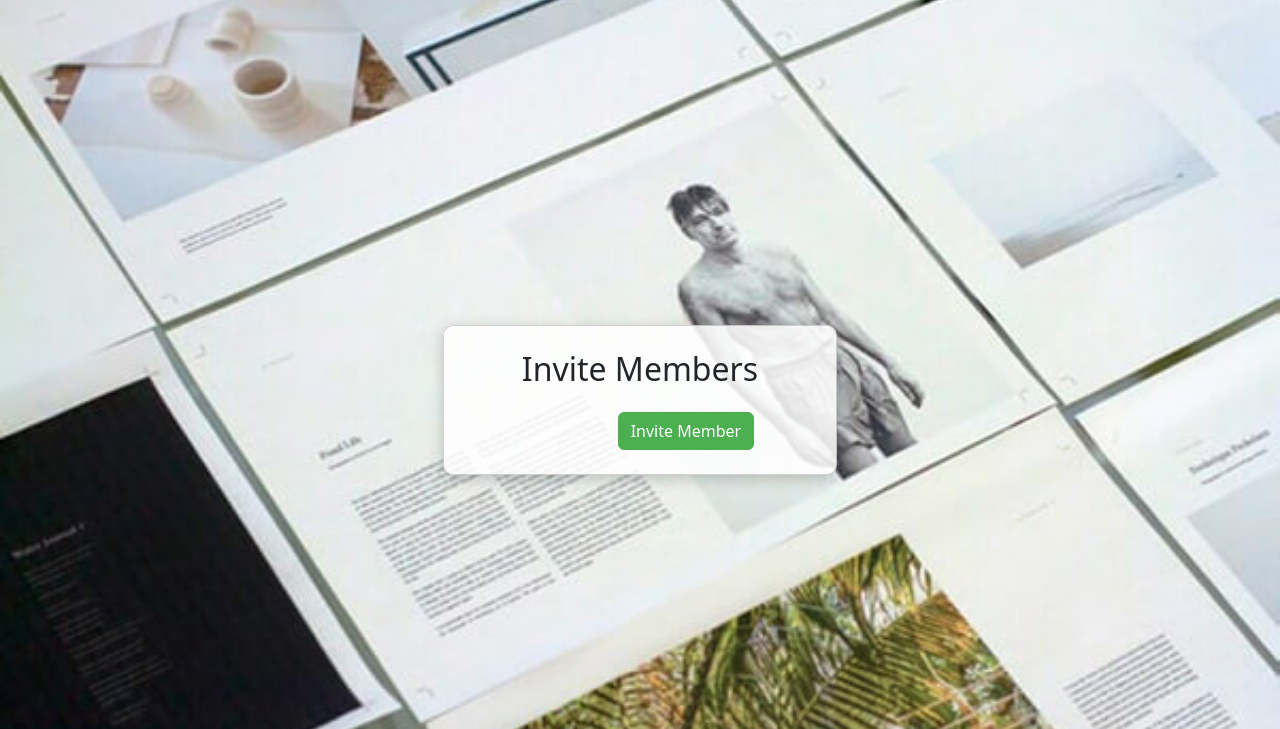
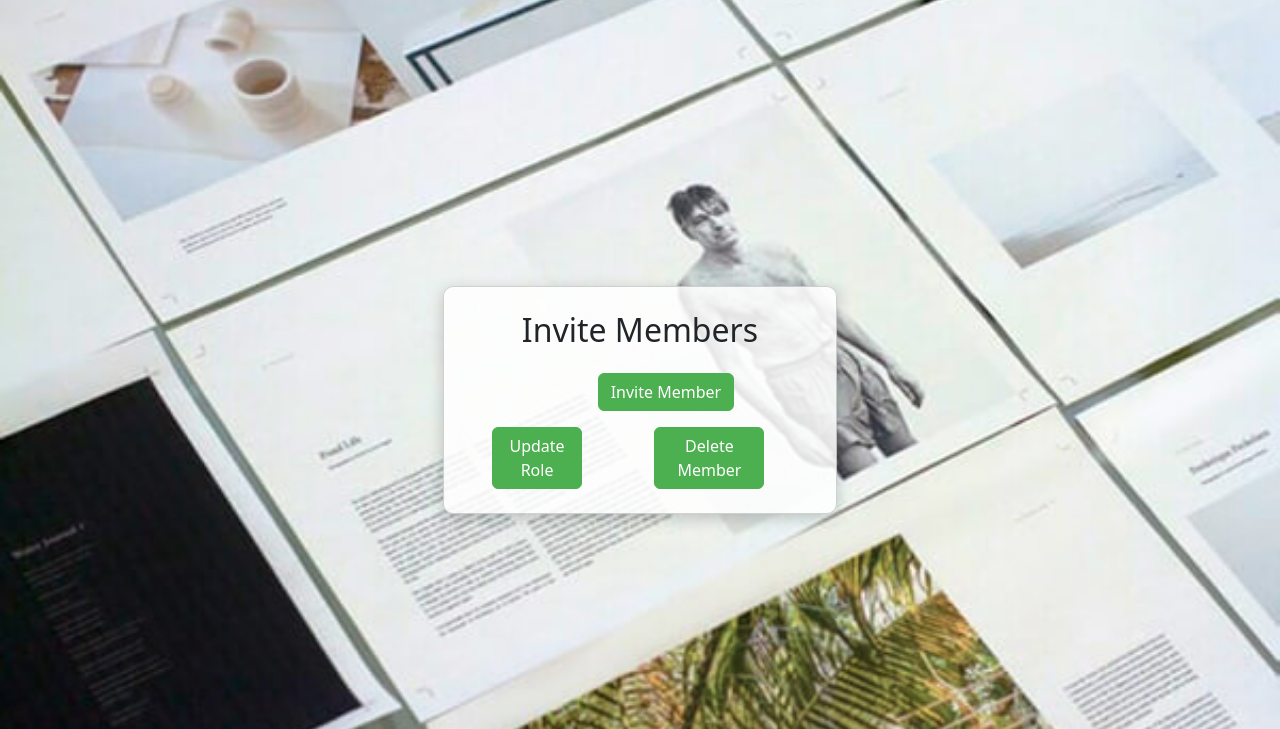
Before and after one commit to Gdon18/Product-Fusion-task, a Django app: template Organizations_app/templates/invitmember.html in a window 1280 px wide. Shown: the top 729 px of the page. Run offline with Django 5.2, Linux system fonts and the light colour scheme; the template is opened without the code that fills it: most values are stand-ins (such as "Sample title", 1, 10 or a date in 2020).

Commit message:
final commit

```diff
--- a/Organizations_app/templates/invitmember.html
+++ b/Organizations_app/templates/invitmember.html
@@ -4,7 +4,7 @@
 <head>
     <meta charset="UTF-8">
     <meta name="viewport" content="width=device-width, initial-scale=1.0">
-    <title>Sign Up</title>
+    <title>invite Memeber</title>
     <link href="https://cdn.jsdelivr.net/npm/bootstrap@5.3.0/dist/css/bootstrap.min.css" rel="stylesheet">
     <link href="{% static 'css/sign_up.css' %}" rel="stylesheet" type="text/css">
 <style>
@@ -37,11 +37,37 @@
                             <label for="role_id">Role ID:</label>
                             <input type="text" class="form-control" id="role_id" name="role_id" value="{{ Role_id }}">
                         </div>
-                        <button type="submit" class="btn btn-primary " style="margin-left: 150px;">Invite Member</button>
+                        <button type="submit" class="btn btn-primary " style="margin-left: 130px;">Invite Member</button>
                     </form>
-                    <!-- <div class="text-center mt-3">
-                        <a href="{% url 'signin' %}">Sign In</a>
-                    </div> -->
+                    <div class=" mt-3 d-flex">
+                        <div class="mx-4"><form id="update-member-role-form">
+                            <div class="form-group d-none">
+                                <label for="user_id">User ID:</label>
+                                <input type="text" class="form-control" id="user_id" name="user_id" value="{{user_id}}">
+                            </div>
+                            <div class="form-group d-none">
+                                <label for="org_id">Organization ID:</label>
+                                <input type="text" class="form-control" id="org_id" name="org_id" value="{{ org_id }}">
+                            </div>
+                            <div class="form-group d-none">
+                                <label for="role_id">New Role ID:</label>
+                                <input type="text" class="form-control" id="role_id" name="role_id" value="{{ Role_id }}">
+                            </div>
+                            <button type="submit" class="btn btn-primary">Update Role</button>
+                        </form>
+                    </div>
+                        <div class="mx-5"><form id="delete-member-form">
+                            <div class="form-group d-none">
+                                <label for="user_id">User ID:</label>
+                                <input type="text" class="form-control" id="user_id" name="user_id" value="{{user_id}}">
+                            </div>
+                            <div class="form-group d-none">
+                                <label for="org_id">Organization ID:</label>
+                                <input type="text" class="form-control" id="org_id" name="org_id" value="{{ org_id }}">
+                            </div>
+                            <button type="submit" class="btn btn-primary">Delete Member</button>
+                        </form></div>
+                    </div>
                 </div>
             </div>
         </div>
@@ -79,5 +105,52 @@
     }
 });
  </script>
+ <script>
+    document.getElementById('update-member-role-form').addEventListener('submit', async function(event) {
+    event.preventDefault();
+    const userId = document.getElementById('user_id').value;
+    const orgId = document.getElementById('org_id').value;
+    const roleId = document.getElementById('role_id').value;
+
+    const response = await fetch(`/update-member-role/${userId}/${orgId}/`, {
+        method: 'PUT',
+        headers: {
+            'Content-Type': 'application/json',
+            'Authorization': `Bearer ${localStorage.getItem('access_token')}`,
+        },
+        body: JSON.stringify({ role_id: roleId }),
+    });
+
+    if (response.ok) {
+        alert('Member role updated!');
+    } else {
+        const data = await response.json();
+        alert(`Error: ${data.error}`);
+    }
+});
+ </script>
+ <script>
+document.getElementById('delete-member-form').addEventListener('submit', async function(event) {
+    event.preventDefault();
+    const userId = document.getElementById('user_id').value;
+    const orgId = document.getElementById('org_id').value;
+
+    const response = await fetch(`/delete-member/${userId}/${orgId}/`, {
+        method: 'DELETE',
+        headers: {
+            'Content-Type': 'application/json',
+            'Authorization': `Bearer ${localStorage.getItem('access_token')}`,
+        },
+    });
+
+    if (response.ok) {
+        alert('Member deleted!');
+    } else {
+        const data = await response.json();
+        alert(`Error: ${data.error}`);
+    }
+});
+
+ </script>
 </body>
 </html>
--- a/Organizations_app/templates/reset.html
+++ b/Organizations_app/templates/reset.html
@@ -4,7 +4,7 @@
 <head>
     <meta charset="UTF-8">
     <meta name="viewport" content="width=device-width, initial-scale=1.0">
-    <title>Sign Up</title>
+    <title>reset password</title>
     <link href="https://cdn.jsdelivr.net/npm/bootstrap@5.3.0/dist/css/bootstrap.min.css" rel="stylesheet">
     <link href="{% static 'css/sign_up.css' %}" rel="stylesheet" type="text/css">
 <style>
--- a/Organizations_app/templates/reset_conform.html
+++ b/Organizations_app/templates/reset_conform.html
@@ -4,7 +4,7 @@
 <head>
     <meta charset="UTF-8">
     <meta name="viewport" content="width=device-width, initial-scale=1.0">
-    <title>Sign Up</title>
+    <title>conformation</title>
     <link href="https://cdn.jsdelivr.net/npm/bootstrap@5.3.0/dist/css/bootstrap.min.css" rel="stylesheet">
     <link href="{% static 'css/sign_up.css' %}" rel="stylesheet" type="text/css">
 <style>
--- a/Organizations_app/templates/sign_in.html
+++ b/Organizations_app/templates/sign_in.html
@@ -4,7 +4,7 @@
 <head>
     <meta charset="UTF-8">
     <meta name="viewport" content="width=device-width, initial-scale=1.0">
-    <title>Sign Up</title>
+    <title>Sign in</title>
     <link href="https://cdn.jsdelivr.net/npm/bootstrap@5.3.0/dist/css/bootstrap.min.css" rel="stylesheet">
     <link href="{% static 'css/sign_up.css' %}" rel="stylesheet" type="text/css">
 <style>
--- a/Organizations_app/urls.py
+++ b/Organizations_app/urls.py
@@ -6,10 +6,13 @@ urlpatterns = [
     path('sign_in/',views.sign_in,name="sign_in"),
     path('forgetpassword/',views.forgetpassword,name="forgetpassword"),
     path('invitemember/<str:email>/',views.invitemember, name='invitemember'),
+    path('updatememeber/',views.updatememeber,name="updatememeber"),
 
     path('signup/', views.SignUpView, name='signup'),
     path('signin/', views.SignInView, name='signin'),
     path('forget-password/', views.ResetPasswordRequest, name='forget-password'),
     path('reset-password/<uidb64>/<token>/', views.ResetPasswordConfirm, name='reset-password-confirm'),
     path('InviteMemberView/', views.InviteMemberView, name='InviteMemberView'),
+    path('update-member-role/<int:user_id>/<int:org_id>/', views.UpdateMemberRole, name='update-member-role'),
+    path('delete-member/<int:user_id>/<int:org_id>/', views.delete, name='delete-member'),
 ]
```
Also changed, not shown: Organizations_app/views.py (+43 -15 lines).
